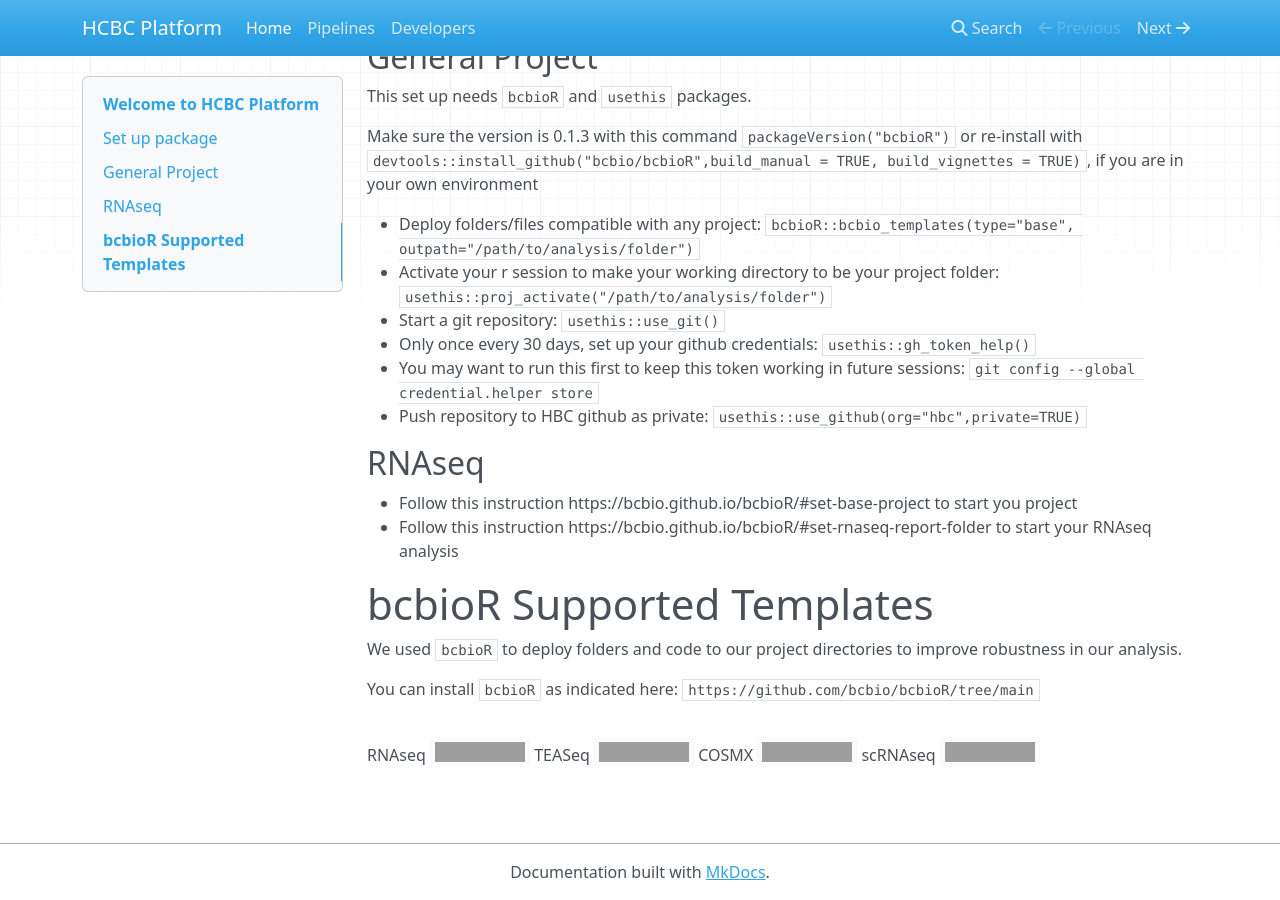
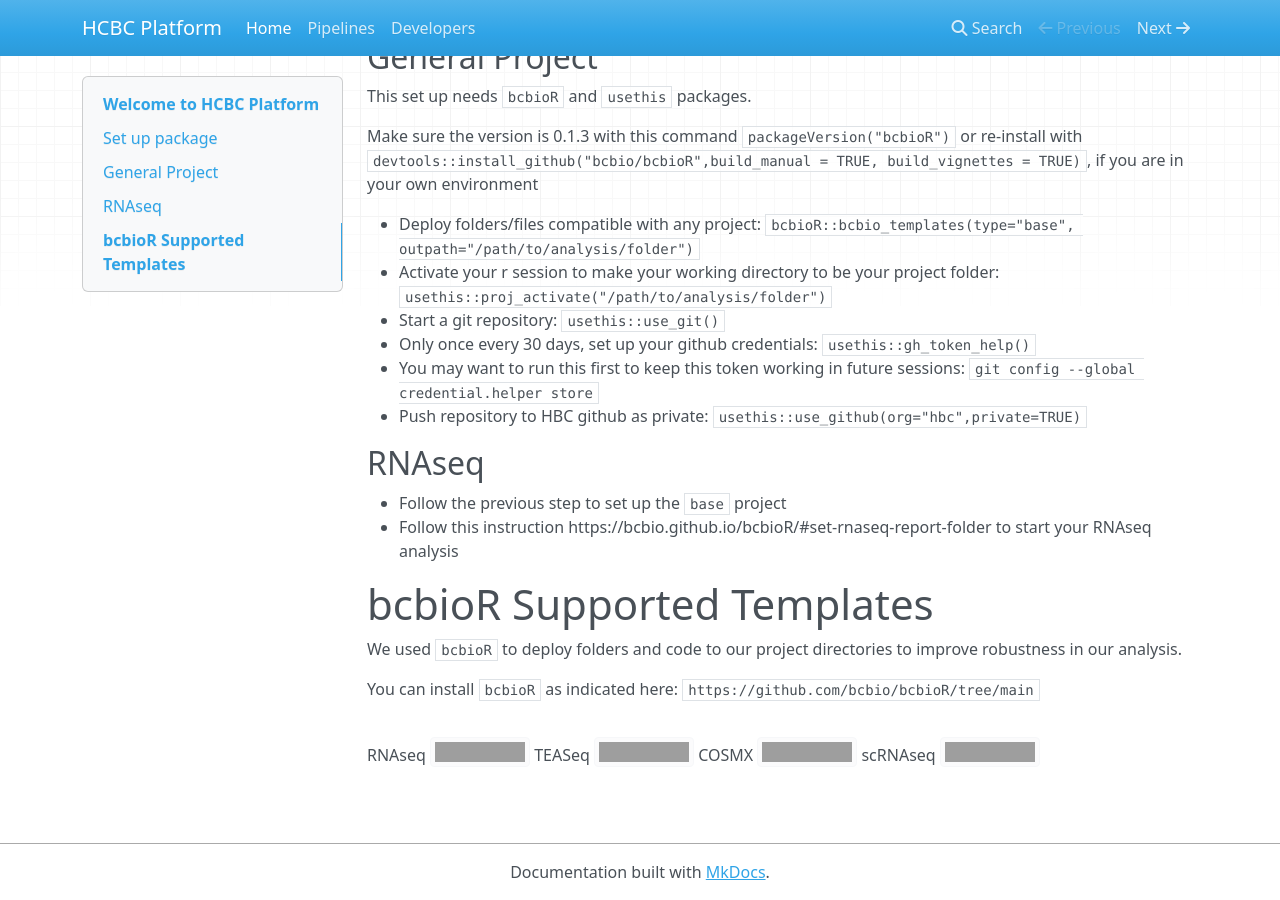
Before and after one commit to upendrabhattarai/test, an MkDocs documentation site: the page built from docs/index.md, in a window 1280 px wide and 900 px high, scrolled down 695 px, cut to the strip 0-900 px from the top of the window. Built offline with MkDocs 1.6.1, drawn with Linux system fonts in a browser that asks for light colours; nearby versions of some CDN libraries; grey boxes are pictures that could not be loaded.

Commit message:
change link to base project

```diff
--- a/docs/index.md
+++ b/docs/index.md
@@ -34,7 +34,7 @@ Make sure the version is 0.1.3 with this command `packageVersion("bcbioR")` or r
 
 ## RNAseq
 
-* Follow this instruction https://bcbio.github.io/bcbioR/#set-base-project to start you project
+* Follow the previous step to set up the `base` project
 * Follow this instruction https://bcbio.github.io/bcbioR/#set-rnaseq-report-folder to start your RNAseq analysis
 
 # bcbioR Supported Templates
```
